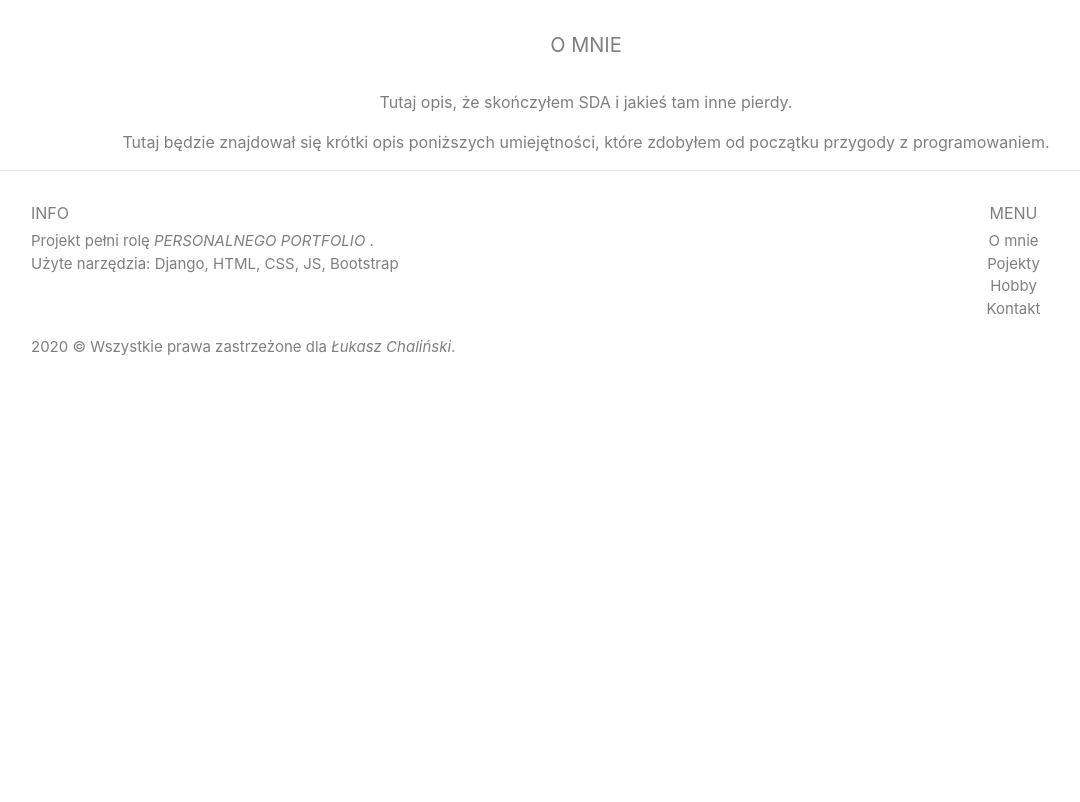
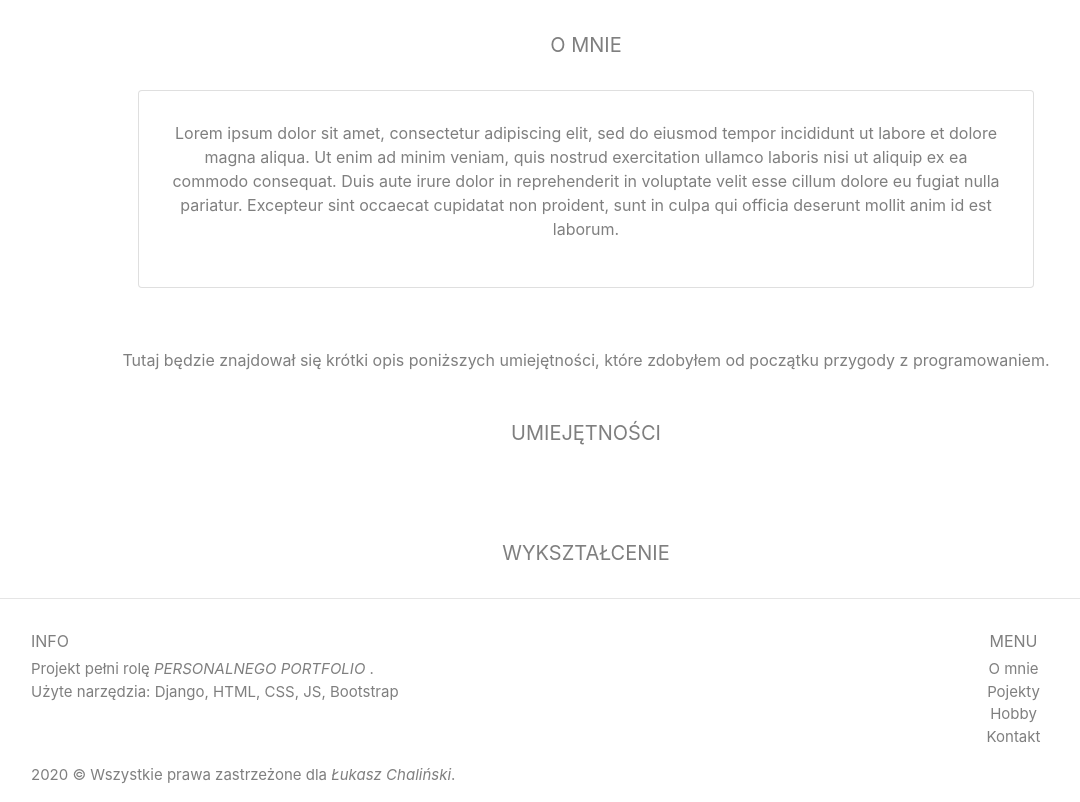
Before and after one commit to AM0k84/PORTFOLIO_website, a Django app: page /aboutme/ in a window 1280 px wide. Shown: the part 87-889 px from the top of the page, without its empty margins (54-1134 px from the left). Before the commit the page ends 443 px from the top, so only its background shows below. Run offline with Django 3.2, Linux system fonts and the light colour scheme; data that the repository does not hold is empty; some libraries are stand-ins or nearby versions.

Commit message:
F011 first version aboutmeapp v.01

```diff
--- a/aboutme/models.py
+++ b/aboutme/models.py
@@ -14,3 +14,5 @@ class Education(models.Model):
     certificate = models.ImageField(blank=False, null=False, upload_to='education_image/')
     school_name = models.CharField(max_length=80)
     body = models.TextField(max_length=1500)
+    date_from = models.PositiveSmallIntegerField()
+    date_to = models.PositiveSmallIntegerField()
--- a/aboutme/templates/aboutme/aboutme.html
+++ b/aboutme/templates/aboutme/aboutme.html
@@ -9,26 +9,21 @@
 
     <div class="page_title"> O MNIE</div>
 
-<div class="services-area">
-<div class="container">
+    <div class=" card card-area">
+        <div class="container">
             <div class="row">
-                <div class="col-lg-12 text-center ">
-
+                <div class="text-center ">
                     <p class="para">
-                        Tutaj opis, że skończyłem SDA i jakieś tam inne pierdy.
+                        Lorem ipsum dolor sit amet, consectetur adipiscing elit, sed do eiusmod tempor incididunt ut
+                        labore et dolore magna aliqua. Ut enim ad minim veniam, quis nostrud exercitation ullamco
+                        laboris nisi ut aliquip ex ea commodo consequat. Duis aute irure dolor in reprehenderit in
+                        voluptate velit esse cillum dolore eu fugiat nulla pariatur. Excepteur sint occaecat cupidatat
+                        non proident, sunt in culpa qui officia deserunt mollit anim id est laborum.
                     </p>
                 </div>
-            </div></div></div>
-
-<div class="container">
-    {% for edu in my_education %}
-        {{ edu.school_image }}
-        {{ edu.school_name }}
-        {{ edu.certificate }}
-        {{ edu.body|safe }}
-    {% endfor %}
-</div>
-
+            </div>
+        </div>
+    </div>
 
 
 
@@ -44,7 +39,7 @@
                     </p>
                 </div>
             </div>
-
+            <div class="page_title"> UMIEJĘTNOŚCI</div>
 
             <div class="container services-list">
                 <div class="row">
@@ -72,4 +67,51 @@
         </div>
     </section>
 
+
+    <div class="page_title2"> WYKSZTAŁCENIE</div>
+
+    {% for edu in my_education %}
+
+        <section class="education">
+            <div class="container">
+                <div class="row">
+
+                    <div class=" col-6 col-sm-5 col-md-3">
+                        <div class="edu-date"> {{ edu.date_from }} - {{ edu.date_to }}</div>
+                    </div>
+                    <div class="col-6 col-sm-7 col-md-9">
+                        <div class="edu-title">{{ edu.school_name }}</div>
+                    </div>
+
+                    <div class=" col-sm-5 col-md-3">
+                        <div class="edu-image">
+                            <img src="{{ edu.school_image.url }}">
+                        </div>
+                    </div>
+
+                    <div class="col-sm-7 col-md-9">
+                        <div class="edu-body">
+                            {{ edu.body }}
+                        </div>
+                    </div>
+
+
+                    <div class="col-md-12">
+                        <div class="edu-cert">
+                            <img src="{{ edu.certificate.url }}">
+                        </div>
+
+                    </div>
+
+                </div>
+            </div>
+        </section>
+
+    {% endfor %}
+
+
+
+
+
+
 {% endblock %}
--- a/static/css/aboutme/style.css
+++ b/static/css/aboutme/style.css
@@ -1,4 +1,3 @@
-
 
 .page_title {
     text-align: center;
@@ -8,6 +7,22 @@
     color: #727272E8;
 }
 
+.page_title2 {
+    text-align: center;
+    font-size: 20px;
+    width: 100%;
+    padding: 30px;
+    color: #727272E8;
+    margin-top: 30px;
+}
+
+
+.card {
+    padding: 30px;
+    width: 70%;
+    /*margin-bottom: 40px;*/
+
+}
 
 .education-body {
     color: #727272E8;
@@ -15,19 +30,29 @@
 
 .services-area {
     color: #727272E8;
+
 }
 
-.services-img img{
+.card-area {
+
+    color: #727272E8;
+    margin: 0 auto;
+    float: none;
+    margin-bottom: 60px;
+}
+
+.services-img img {
     max-width: 50px;
     max-height: 50px;
+    opacity: 0.5;
 }
 
-.services-area .services-title h1{
+.services-area .services-title h1 {
     font-size: 35px;
     color: #727272E8;
 }
 
-.services-area .services{
+.services-area .services {
     background-color: #FAFAFA;
     /*padding: 2rem 0;*/
     /*width: 16rem;*/
@@ -35,3 +60,42 @@
     transition: box-shadow .7s ease;
     color: #727272E8;
 }
+
+
+.edu-title {
+
+    color: #727272E8;
+    font-size: 20px;
+
+}
+
+.edu-body {
+    color: #727272E8;
+    margin-top: 13px;
+}
+
+.edu-date {
+    color: #727272E8;
+    font-size: 20px;
+    text-align: center;
+}
+
+.edu-image {
+    text-align: center;
+
+
+}
+
+.edu-image img {
+    max-width: 100%;
+    height: auto;
+    border-radius: 50%;
+
+}
+
+.edu-cert {
+    text-align: center;
+
+    margin-bottom: 30px;
+    margin-top: 15px;
+}
--- a/website/templates/website/home.html
+++ b/website/templates/website/home.html
@@ -47,4 +47,8 @@
 
 
 
+
+
+
+
 {% endblock %}
--- a/website/views.py
+++ b/website/views.py
@@ -1,5 +1,7 @@
 from django.shortcuts import render
 from django.views import View
+
+from aboutme.models import Skills
 
 
 class Home(View):
```
